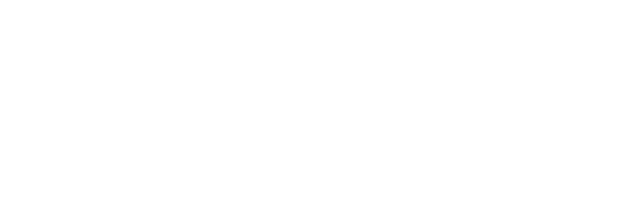
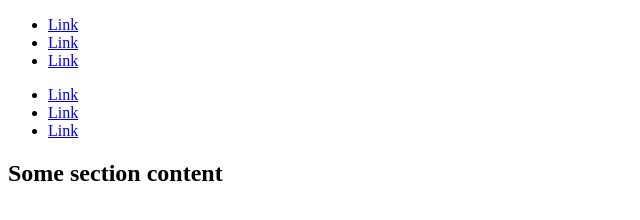
Before and after one commit to krawj/krawj.github.io, a plain HTML site: page 9-nietypowe-menu/index.html in a window 1280 px wide. Shown: the whole page, without its empty margins (0-640 px from the left). Drawn offline with Linux system fonts and the light colour scheme.

Commit message:
Modified the HTML markup a little

```diff
--- a/9-nietypowe-menu/index.html
+++ b/9-nietypowe-menu/index.html
@@ -13,8 +13,20 @@
         <nav class="menu">
             <div class="left"></div>
             <div class="right"></div>
+            <ul class="links linksLeft">
+                <li><a href="#">Link</a></li>
+                <li><a href="#">Link</a></li>
+                <li><a href="#">Link</a></li>
+            </ul>
+            <ul class="links linksRight">
+                <li><a href="#">Link</a></li>
+                <li><a href="#">Link</a></li>
+                <li><a href="#">Link</a></li>
+            </ul>
         </nav>
-        <section class="content"></section>
+        <section class="content">
+            <h1>Some section content</h1>
+        </section>
     </main>
 
 </body>
```
